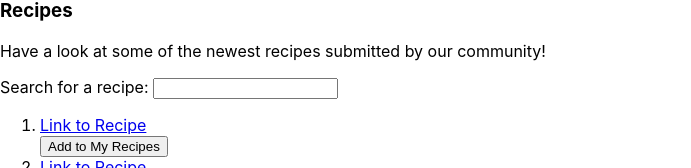
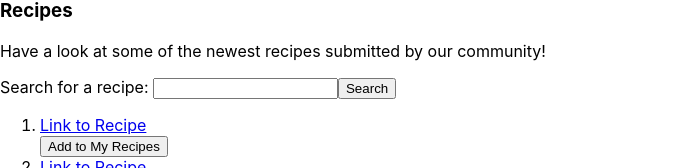
Before and after one commit to austinfile510/recipe-keeper-client, a React (Create React App) app: page / in a window 1280 px wide. Shown: the part 282-450 px from the top of the page, without its empty margins (0-691 px from the left). Built offline with nearby package versions, Linux system fonts and the light colour scheme; the HTML template or start-up script is replaced by a standard one.

Commit message:
added search button

```diff
--- a/src/Home/Home.js
+++ b/src/Home/Home.js
@@ -28,7 +28,8 @@ class Home extends React.Component {
 					<form>
 					<label>
 							Search for a recipe:{' '}
-							<input type='text' name='fullname' />
+							<input type='text' name='search' />
+							<input type='submit' value='Search' />
 						</label>
 						<br />
 					</form>
```
Also changed, not shown: 1 other file (tests, documents, lock files or other folders).
